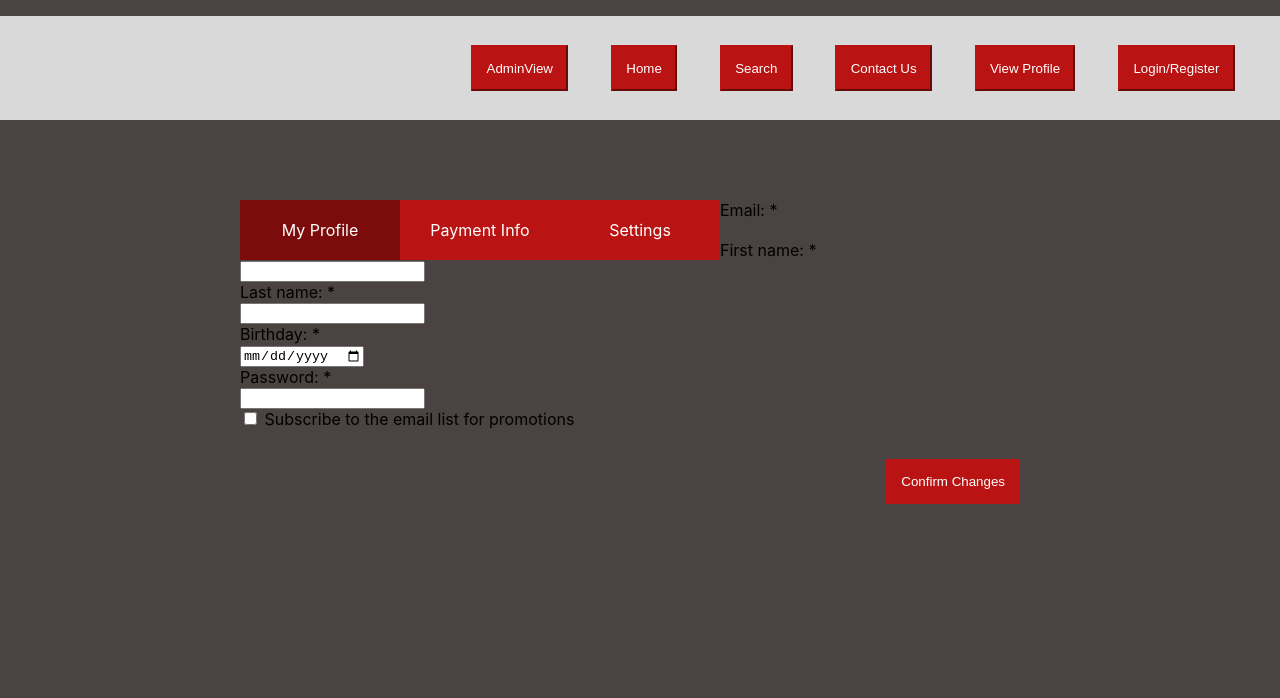
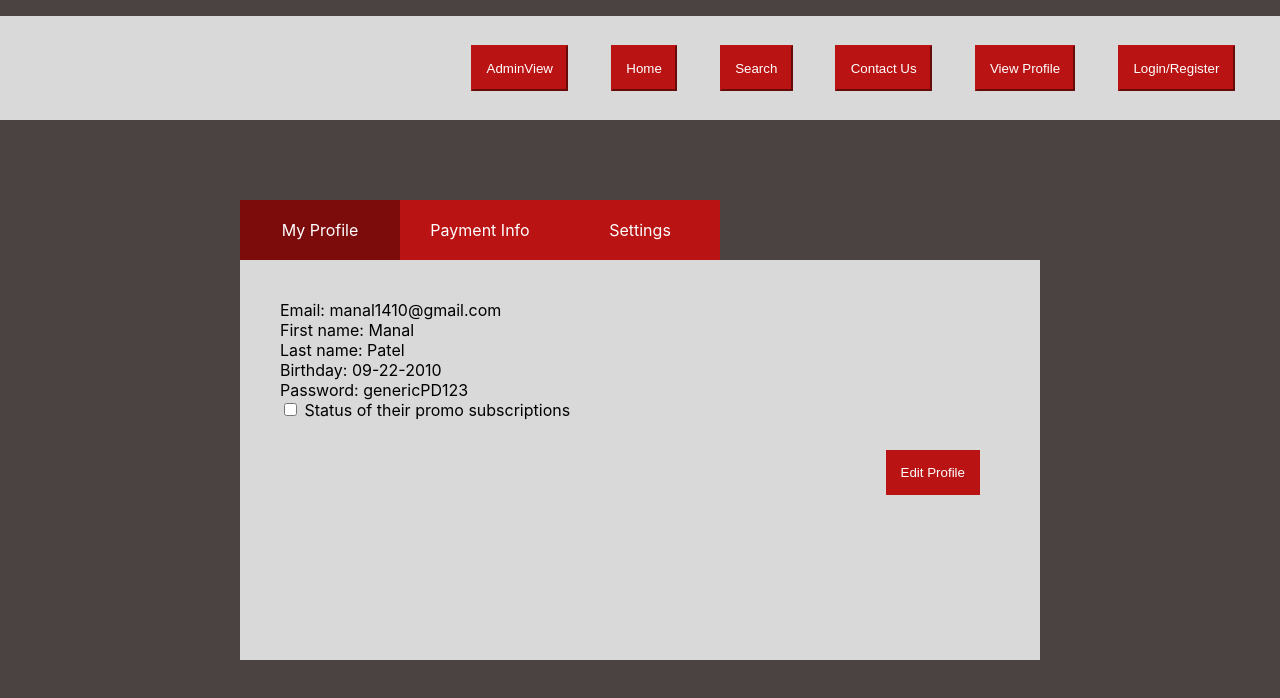
Before and after one commit to schneider811/CSCI6050_4040_Project, a React (Create React App) app in the folder ticketbookingapp/: page / in a window 1280 px wide. Both pictures are taken after a click on the button "View Profile". Shown: the top 698 px of the page. Built offline with nearby package versions, Linux system fonts and the light colour scheme.

Commit message:
Created Temp Variables to show rough UI Design

```diff
--- a/ticketbookingapp/src/Pages/Profile/ProfilePanel.css
+++ b/ticketbookingapp/src/Pages/Profile/ProfilePanel.css
@@ -17,7 +17,7 @@
 
 }
 
-.profile-info, .payment-info, .settings {
+.edit-profile-info, .profile-info, .payment-info, .settings {
     background: #D9D9D9;
     box-sizing: border-box;
     padding: 40px;
--- a/ticketbookingapp/src/Pages/Profile/ProfilePanel.js
+++ b/ticketbookingapp/src/Pages/Profile/ProfilePanel.js
@@ -8,10 +8,16 @@ import './ProfilePanel.css'
 
 function ProfilePanel() {
 
-    var tempText = "Temporary Text";
+    var tempFNameText = "Manal";
+    var tempLNameText = "Patel";
+    var tempEmailText = "manal1410@gmail.com";
+    var tempBDayText = "09-22-2010";
+    var tempPswdText = "genericPD123";
+
     $(document).ready(function(){
         $(".payment-info").hide();
         $(".settings").hide();
+        $(".edit-profile-info").hide();
         $(".pa-info").css("background", "#BA1313");
         $(".set").css("background", "#BA1313");
         $(".pf-info").css("background", "#7C0C0C");
@@ -19,6 +25,7 @@ function ProfilePanel() {
         $(".pf-info").click(function(){
             $(".payment-info").hide();
             $(".settings").hide();
+            $(".edit-profile-info").hide();
             $(".profile-info").show();
             $(".pa-info").css("background", "#BA1313");
             $(".set").css("background", "#BA1313");
@@ -29,6 +36,7 @@ function ProfilePanel() {
             $(".payment-info").show();
             $(".settings").hide();
             $(".profile-info").hide();
+            $(".edit-profile-info").hide();
             $(".pa-info").css("background", "#7C0C0C");
             $(".set").css("background", "#BA1313");
             $(".pf-info").css("background", "#BA1313");
@@ -38,9 +46,21 @@ function ProfilePanel() {
             $(".payment-info").hide();
             $(".settings").show();
             $(".profile-info").hide();
+            $(".edit-profile-info").hide();
             $(".pa-info").css("background", "#BA1313");
             $(".set").css("background", "#7C0C0C");
             $(".pf-info").css("background", "#BA1313");
+        });
+
+        $(".edit-profile-btn").click(function(e){
+            e.preventDefault();
+            $(".payment-info").hide();
+            $(".settings").hide();
+            $(".profile-info").hide();
+            $(".edit-profile-info").show();
+            $(".pa-info").css("background", "#BA1313");
+            $(".set").css("background", "#BA1313");
+            $(".pf-info").css("background", "#7C0C0C");
         });
 
     });
@@ -54,27 +74,49 @@ function ProfilePanel() {
             <div class = "pa-info"> Payment Info</div>
             <div class = "set"> Settings</div>
 
+
             <div class ="edit-profile-info">
 
                 <form>
                     <label for="email"> Email: *</label><br/>
-                    <label for="email-info"/><br/>
-
+                    <label for="email-info"/>{tempEmailText}<br/>
 
                     <label for="fname">First name: *</label><br/>
-                    <input type="text" id="fnamefield" name="fname"/><br/>
+                    <input type="text" id="fnamefield" name="fname" placeholder={tempFNameText}/><br/>
                     <label for="lnametxt">Last name: *</label><br/>
-                    <input type="text" id="lnamefield" name="lname"/><br/>
+                    <input type="text" id="lnamefield" name="lname" placeholder={tempLNameText}/><br/>
 
                     <label for="birthdaytxt">Birthday: *</label> <br/>
-                    <input type="date" id="birthdayfield" name="birthday"/><br/>
+                    <input type="date" id="birthdayfield" name="birthday" placeholder={tempBDayText}/><br/>
 
                     <label for="pswdtxt">Password: *</label><br/>
-                    <input type="password" id="pswdfield" name="pswd"/><br/>
+                    <input type="password" id="pswdfield" name="pswd" placeholder={tempPswdText}/><br/>
 
                     <input type="checkbox" id="promsbox" name="proms"/>
                     <label for="proms"> Subscribe to the email list for promotions</label>
                     <button> Confirm Changes </button>
+                </form>
+            </div>
+
+            <div class="profile-info">
+                <form>
+                <label for="email"> Email: </label>
+                    <label for="email-info"/>{tempEmailText}<br/>
+
+                    <label for="fname">First name: </label>
+                    <label id="fnameDB" />{tempFNameText}<br/>
+                    <label for="lnametxt">Last name: </label>
+                    <label id="lnameDB" />{tempLNameText}<br/>
+
+                    <label for="birthdaytxt">Birthday: </label>
+                    <label id="birthdayDB"/>{tempBDayText}<br/>
+
+                    <label for="pswdtxt">Password: </label>
+                    <label id="pswdDB"/>{tempPswdText}<br/>
+
+                    <input type="checkbox" id="promsDB" name="proms"/>
+                    <label for="proms"> Status of their promo subscriptions</label>
+                    <button class="edit-profile-btn"> Edit Profile </button>
                 </form>
             </div>
 
```
